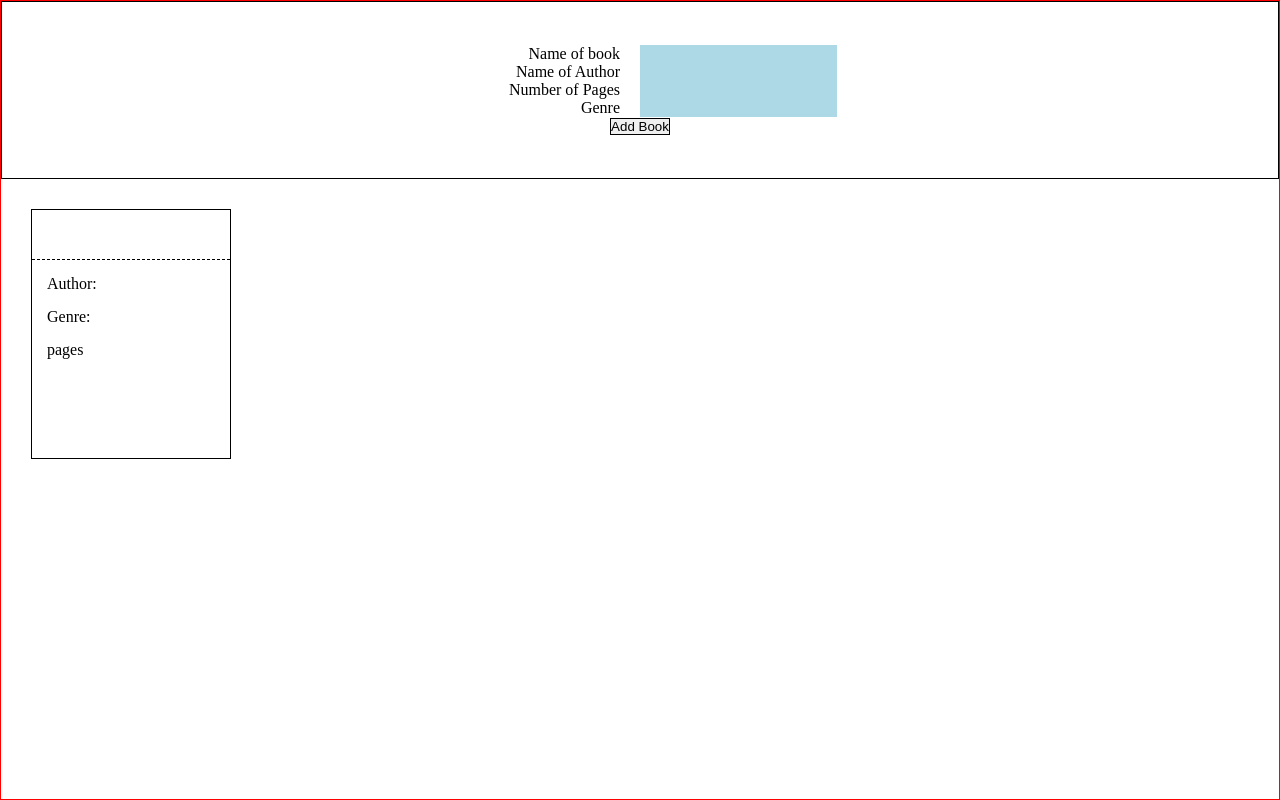
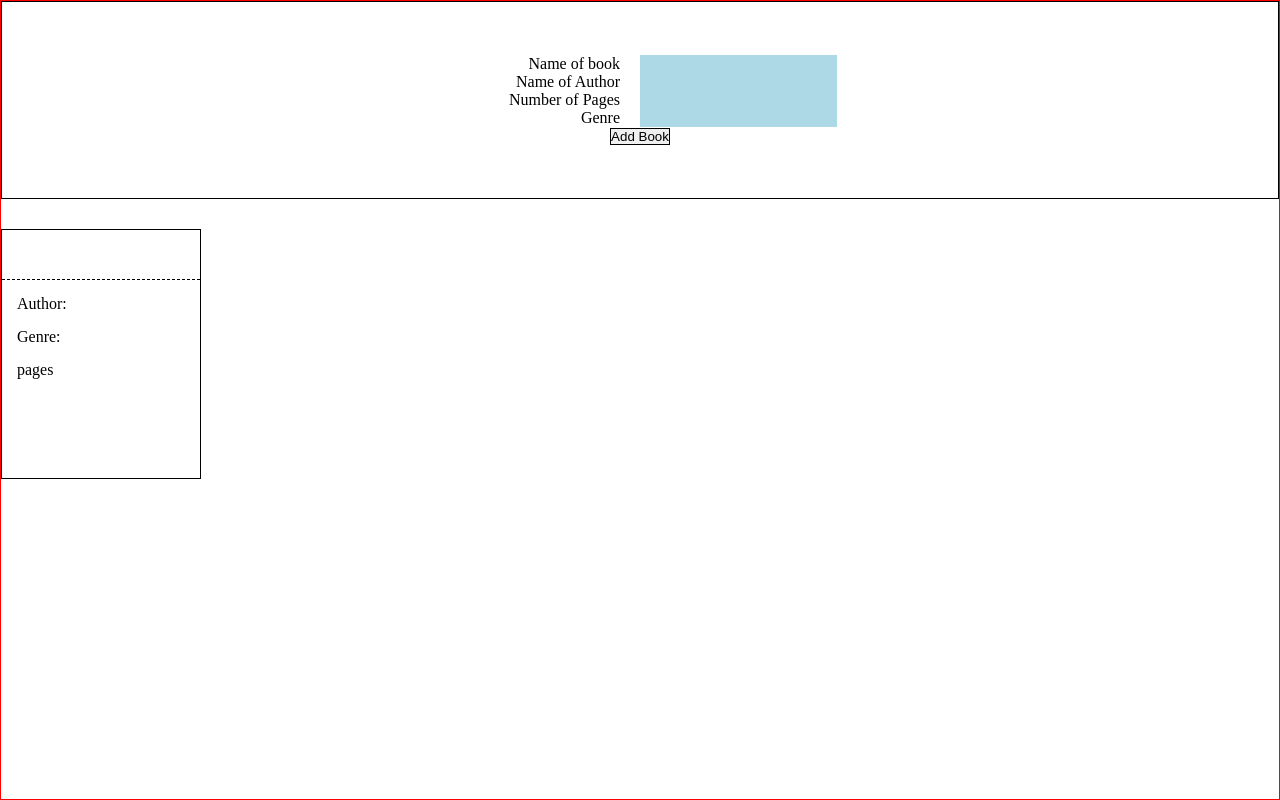
Before and after one commit to RTSolutionsLarry/odinLibrary, a plain HTML site: page index.html in a window 1280 px wide. Both pictures are taken after a click on the button "Add Book". Drawn offline with Linux system fonts and the light colour scheme.

Commit message:
Updated card margins

```diff
--- a/style.css
+++ b/style.css
@@ -19,6 +19,11 @@
     align-items: center;
     justify-content: center;
     border: 1px solid black;
+    margin-bottom: 30px;
+}
+
+.bottomSection {
+    overflow: auto;
 }
 
 .formContainer {
@@ -58,10 +63,11 @@
 .card {
     height: 250px;
     width: 200px;
-    margin: 30px 30px;
+    margin: 0 30px;
     border: 1px solid black;
     display: grid;
     grid-template-rows: 1fr 4fr;
+    margin: 0 0 30px 0;
 }
 
 .cardHeader {
```
